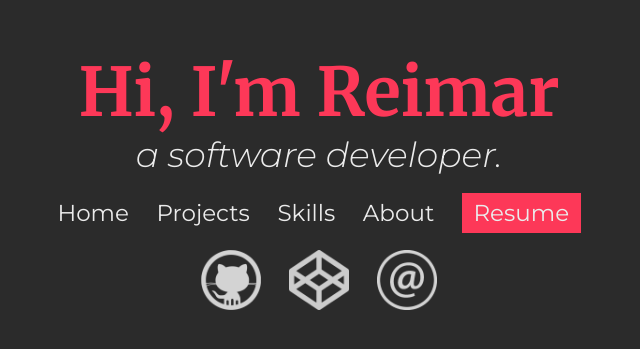
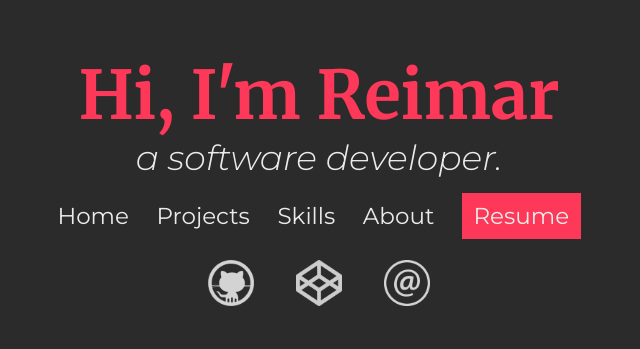
Before and after one commit to reimarrosas/reimarrosas.github.io, a website: page index.html in a window 1280 px wide. Shown: the part 217-566 px from the top of the page, without its empty margins (321-961 px from the left). Drawn offline with Linux system fonts and the light colour scheme.

Commit message:
Fixed the weird li dimension problem and implemented a hover action to the icons

```diff
--- a/scss/_utils.scss
+++ b/scss/_utils.scss
@@ -19,7 +19,7 @@
   }
 }
 
-@mixin position($pos, $content, $left, $top, $right, $bottom) {
+@mixin position($pos, $content, $left: na, $top: na, $right: na, $bottom: na) {
   $relative-pos: (
     'left': $left,
     'top': $top,
@@ -38,7 +38,7 @@
 
 .btn {
   background-color: $color-accent;
-  padding: 0.25em 0.5em;
+  padding: 0.4em 0.5em;
   position: relative;
 
   &::after {
--- a/scss/_welcome-page.scss
+++ b/scss/_welcome-page.scss
@@ -25,9 +25,16 @@
         @extend .lnk;
       }
 
-      img {
+      .img-wrapper {
         width: 3.125rem;
-        height: auto;
+        height: 3.125rem;
+        border-radius: 50%;
+        padding: 0.3em;
+        transition: background-color 250ms ease-out;
+
+        &:hover {
+          background-color: $color-accent;
+        }
       }
     }
   }
```
Also changed, not shown: styles/style.css, 1 other file.
